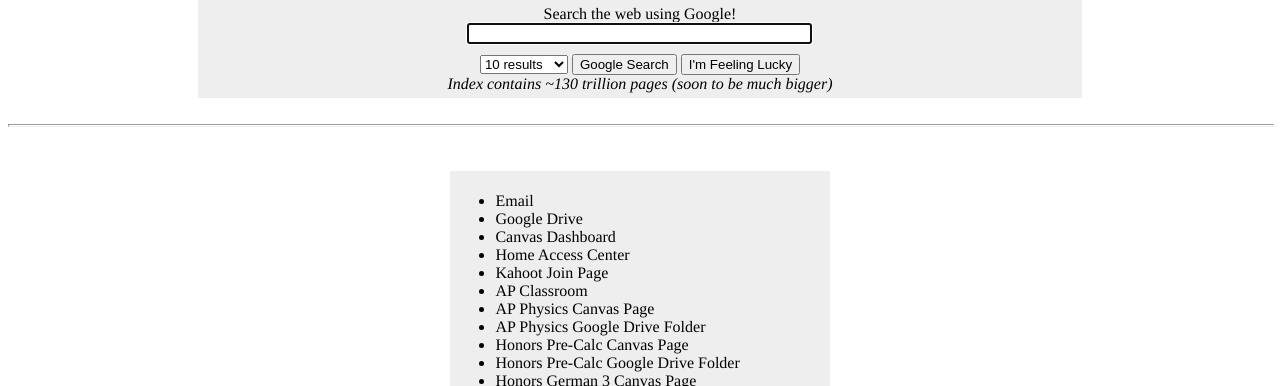
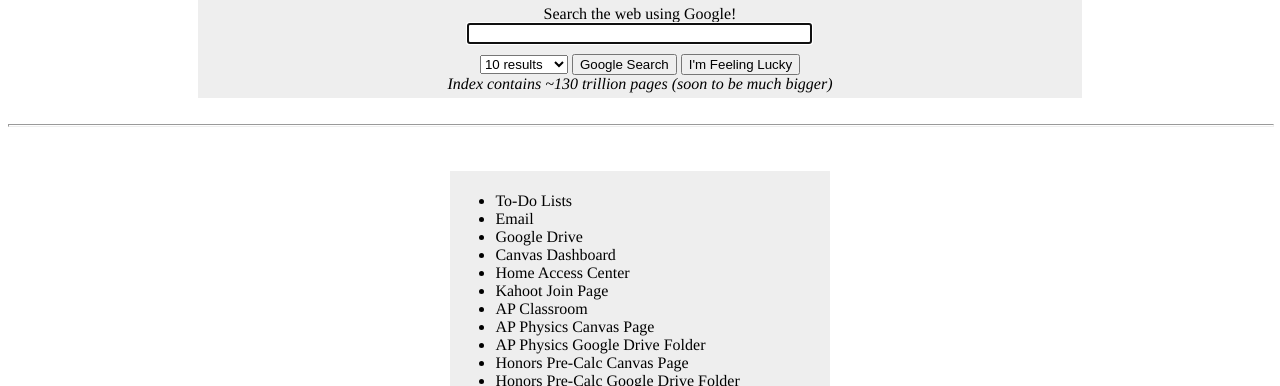
Before and after one commit to 2707164/2707164.github.io, a plain HTML site: page SearchPage/index.html in a window 1280 px wide. Shown: the part 414-800 px from the top of the page. Drawn offline with Linux system fonts and the light colour scheme.

Commit message:
Update index.html

```diff
--- a/SearchPage/index.html
+++ b/SearchPage/index.html
@@ -137,7 +137,8 @@ a:visited {
     <tr>
     <td align="left" bgcolor="#EEEEEE">
     <ul id="linkIndex">
-        <li><a href="https://mail.google.com/mail/u/0/h/l1w13ei97som/?zy=e&view&f=1">Email</a></li>
+        <li><a href="https://drive.google.com/drive/folders/1Bh8_9YPVjuNaUpKpsXZFqzjHvdM3iWDz">To-Do Lists</a></li>
+        <li><a href="https://mail.google.com/">Email</a></li>
         <li><a href="https://drive.google.com/drive/my-drive">Google Drive</a></li>
         <li><a href="https://y115.instructure.com/">Canvas Dashboard</a></li>
         <li><a href="https://hac2.y115.org/HomeAccess/Account/LogOn?ReturnUrl=%2fHomeAccess%2fClasses%2fClasswork">Home Access Center</a></li>
```
